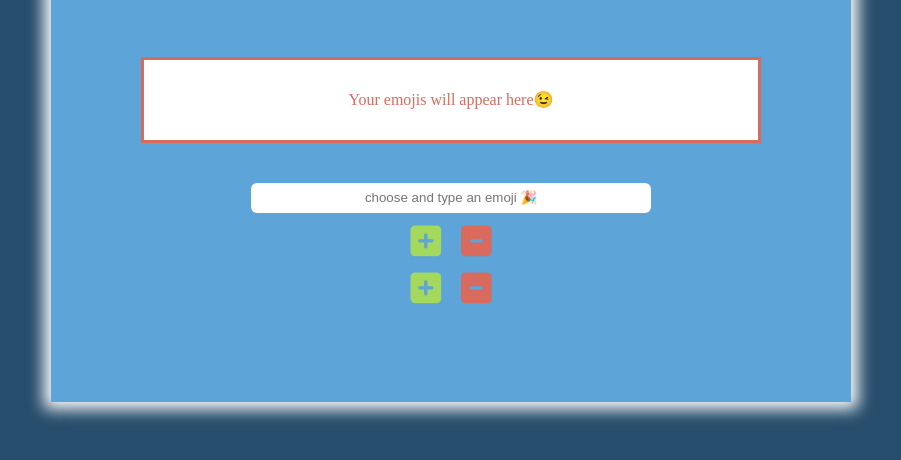
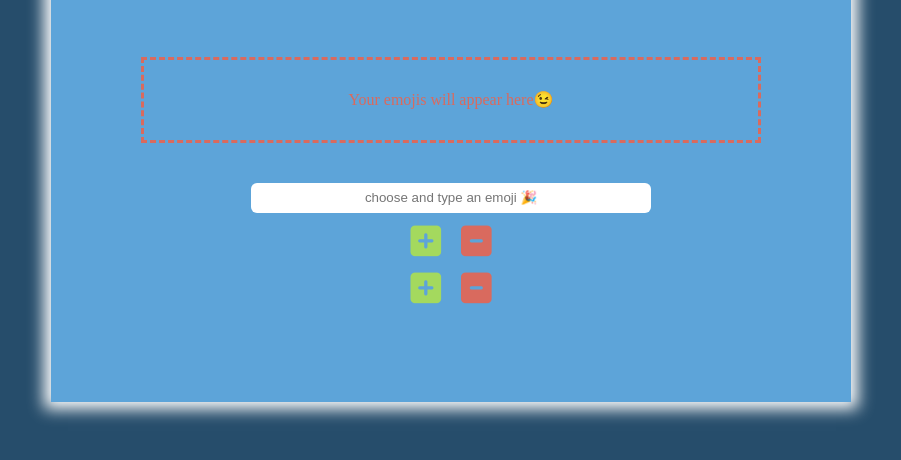
Before and after one commit to AnyaSonina/emoji-app, a plain HTML site: page index.html in a window 1280 px wide. Shown: the part 278-738 px from the top of the page, without its empty margins (189-1090 px from the left). Drawn offline with nearby package versions, Linux system fonts and the light colour scheme; a web font is replaced by a local one.

Commit message:
emoji-container changed

```diff
--- a/css/styles.css
+++ b/css/styles.css
@@ -39,8 +39,7 @@ body {
   align-items: center;
   justify-content: center;
   text-align: center;
-  background-color: #fff;
-  border: 3px solid #D96A5E;
+  border: 3px dashed #D96A5E;
   color: #D96A5E;
   min-height: 10vh;
   height: max-content;
```
